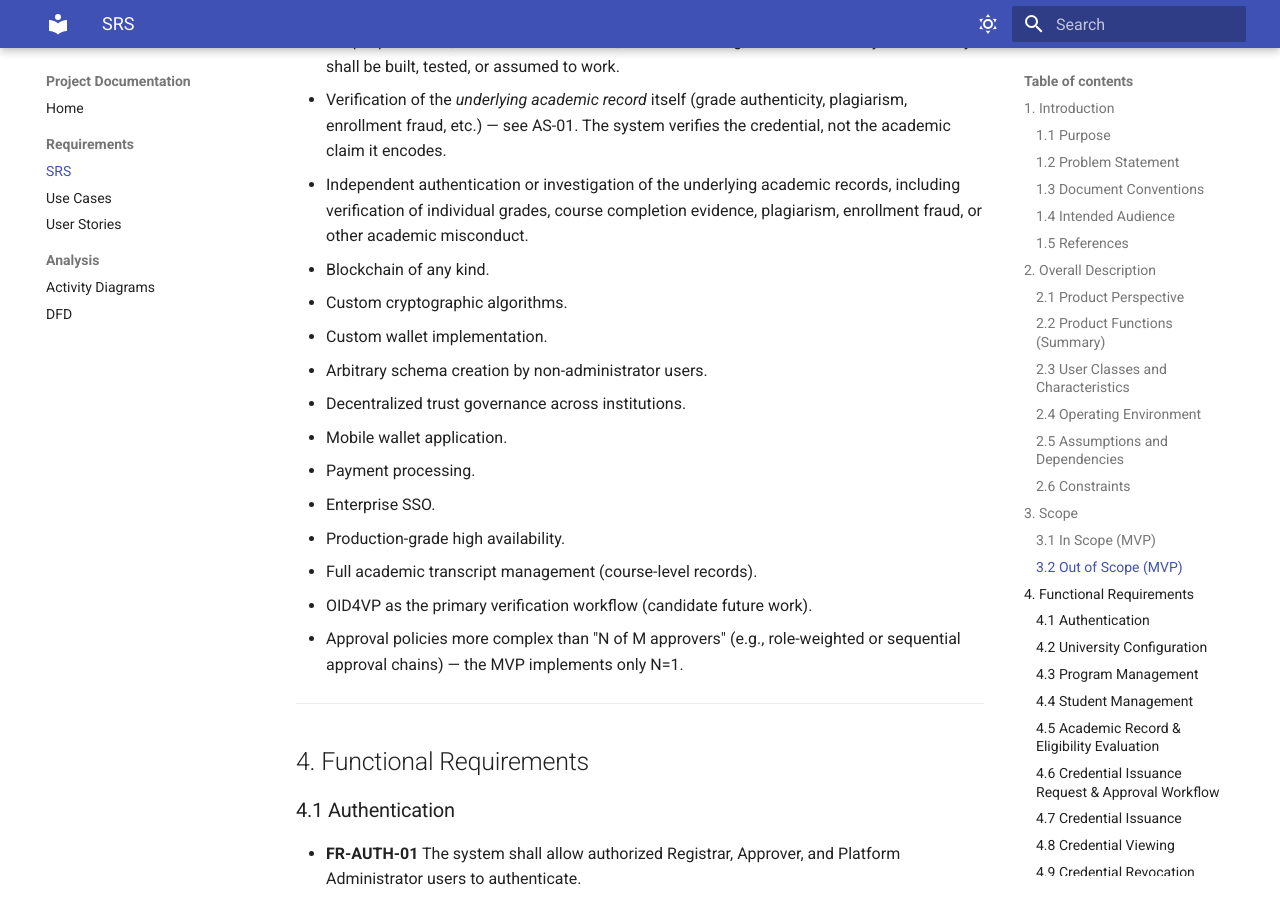
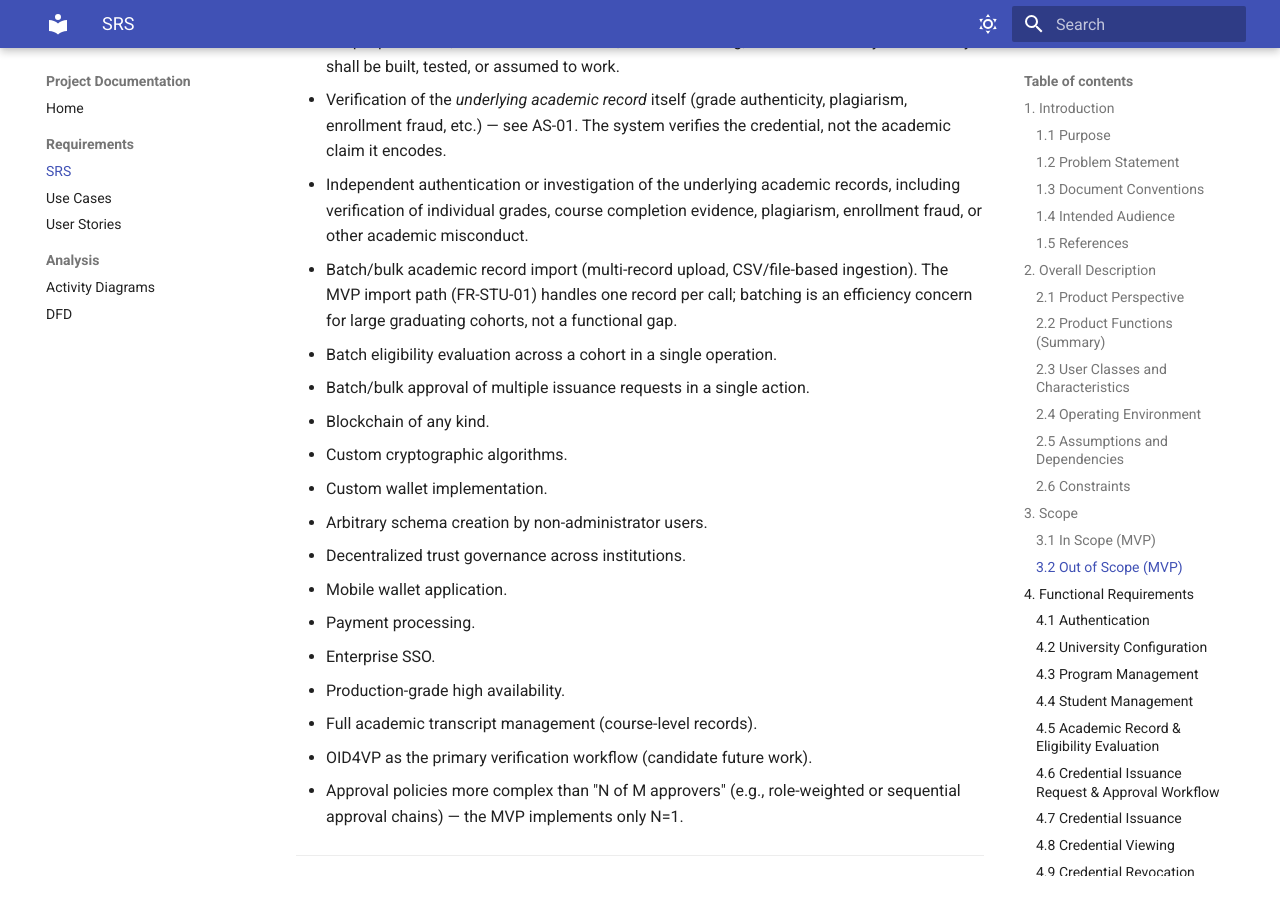
Before and after one commit to huypengin/UniDipVeri, an MkDocs documentation site: the page built from docs/01-requirements/SRS.md, in a window 1280 px wide and 900 px high, scrolled down 4597 px. Built offline with MkDocs 1.6.1 and Material for MkDocs 9.7.7, drawn with Linux system fonts in a browser that asks for light colours.

Commit message:
Enhance SRS with batch processing requirements
Added requirements for batch processing of academic records and eligibility evaluations.

```diff
--- a/docs/01-requirements/SRS.md
+++ b/docs/01-requirements/SRS.md
@@ -122,6 +122,9 @@ Web application (server-rendered or SPA) served over HTTPS, backed by an applica
 - Multi-tenant / multi-university support. The data model may use identifiers that happen to be unique per record, but no tenant-isolation, tenant-switching, or cross-university functionality shall be built, tested, or assumed to work.
 - Verification of the _underlying academic record_ itself (grade authenticity, plagiarism, enrollment fraud, etc.) — see AS-01. The system verifies the credential, not the academic claim it encodes.
 - Independent authentication or investigation of the underlying academic records, including verification of individual grades, course completion evidence, plagiarism, enrollment fraud, or other academic misconduct.
+- Batch/bulk academic record import (multi-record upload, CSV/file-based ingestion). The MVP import path (FR-STU-01) handles one record per call; batching is an efficiency concern for large graduating cohorts, not a functional gap.
+- Batch eligibility evaluation across a cohort in a single operation.
+- Batch/bulk approval of multiple issuance requests in a single action.
 - Blockchain of any kind.
 - Custom cryptographic algorithms.
 - Custom wallet implementation.
```
